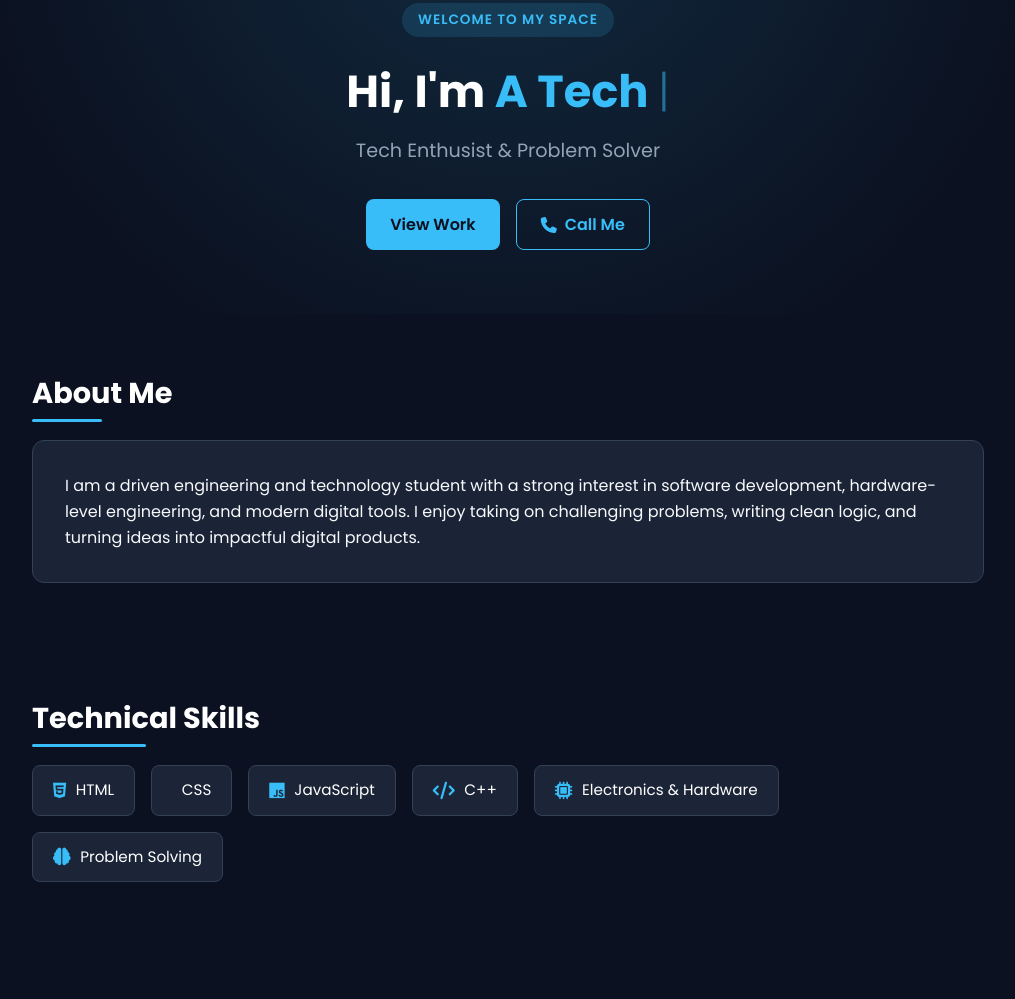
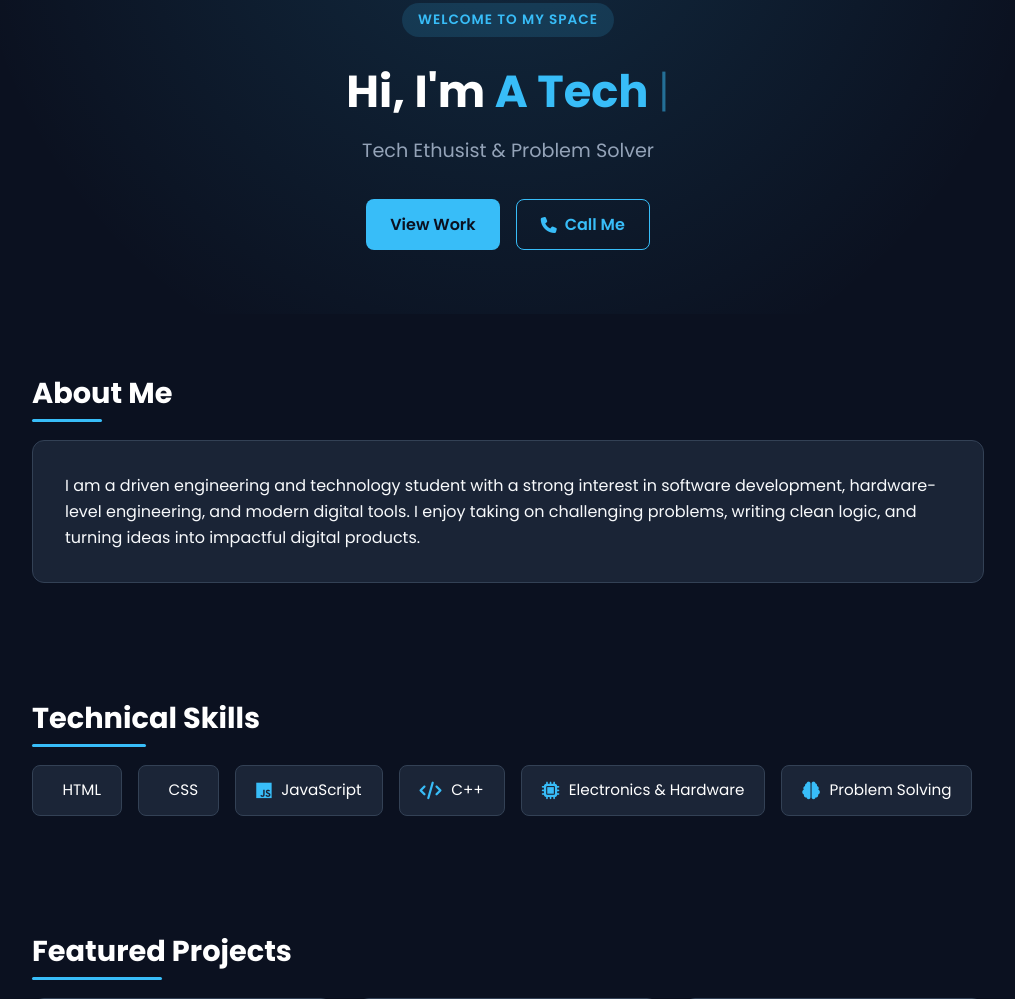
Before and after one commit to ayadav771088-hue/Aman-Yadav, a plain HTML site: page index.html in a window 1280 px wide. Shown: the part 314-1313 px from the top of the page, without its empty margins (132-1147 px from the left). Drawn offline with Linux system fonts and the light colour scheme.

Commit message:
Update index.html

```diff
--- a/index.html
+++ b/index.html
@@ -36,7 +36,7 @@
       <span class="badge">Welcome to my space</span>
       <h1>Hi, I'm <span class="highlight typing-text"></span><span class="cursor">|</span></h1>
 
-      <p class="role-text">Tech Enthusist & Problem Solver</p>
+      <p class="role-text">Tech Ethusist & Problem Solver </p>
       <div class="hero-btns">
         <a href="#projects" class="btn btn-primary">View Work</a>
         <a href="tel:+919118522580" class="btn btn-outline"><i class="fas fa-phone"></i> Call Me</a>
@@ -63,7 +63,7 @@
     <section id="skills" class="section">
       <h2 class="section-title">Technical Skills</h2>
       <div class="skills-wrapper">
-        <div class="skill-item"><i class="fab fa-html5"></i> HTML </div>
+        <div class="skill-item"><i class="fab fa-html"></i> HTML </div>
         <div class="skill-item"><i class="fab fa-css"></i> CSS </div>
         <div class="skill-item"><i class="fab fa-js"></i> JavaScript </div>
         <div class="skill-item"><i class="fas fa-code"></i> C++ </div>
```
